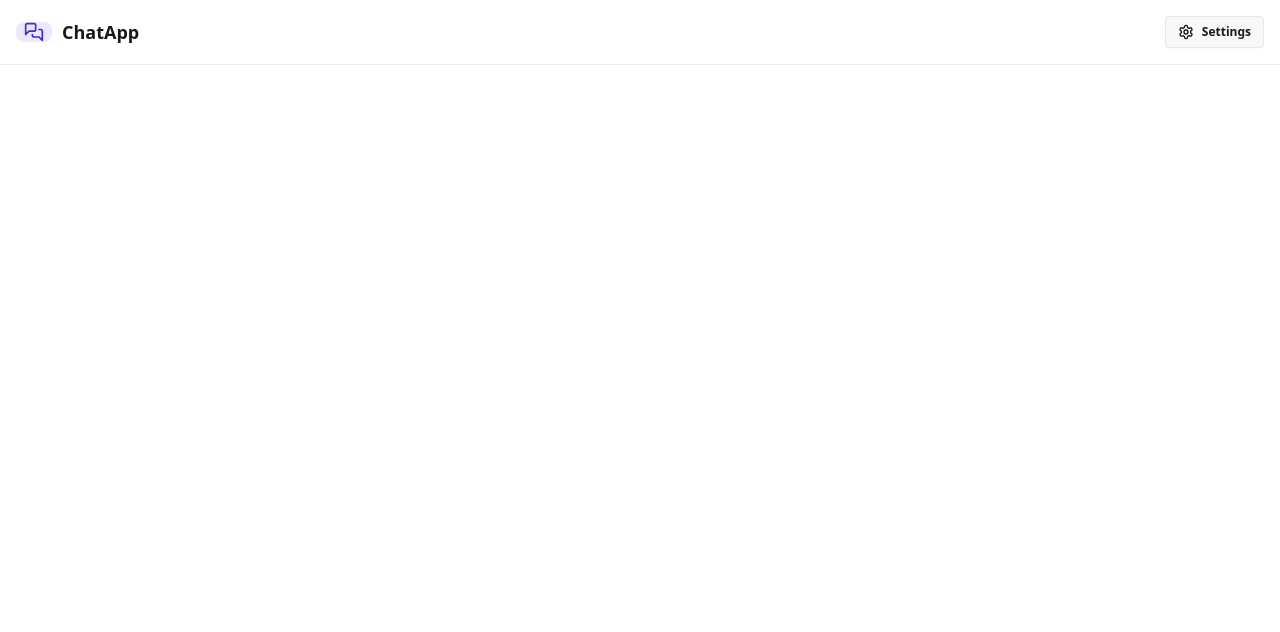
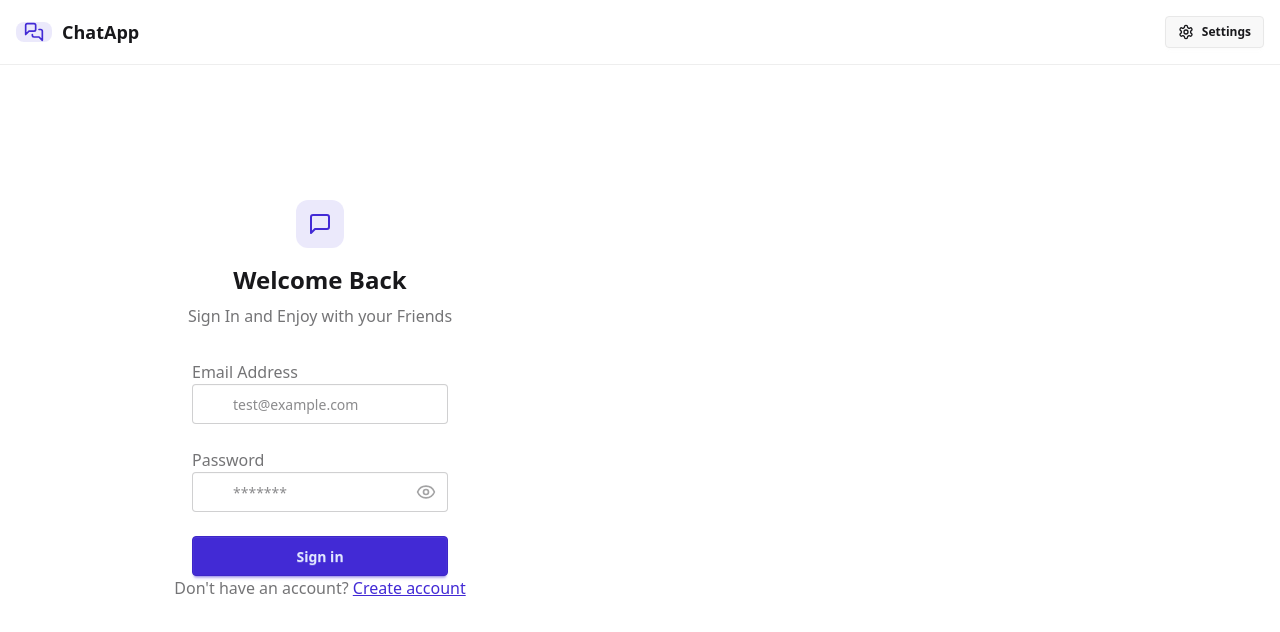
Before and after one commit to classyie/chat-frontend, a React (Vite) app: page /login in a window 1280 px wide. Shown: the top 632 px of the page. Built offline with nearby package versions, Linux system fonts and the light colour scheme; no server answers.

Commit message:
Login Page

```diff
--- a/src/pages/LoginPage.jsx
+++ b/src/pages/LoginPage.jsx
@@ -1,11 +1,112 @@
-import React from 'react'
+import React, { useState } from "react";
+import { useAuthStore } from "../store/useAuthStore";
+import { Eye, EyeOff, Loader2, Mail, MessageSquare } from "lucide-react";
+import { Link } from "react-router-dom";
 
 const LoginPage = () => {
+  const [showPassword, setShowPassword] = useState(false);
+  const [formData, setFormData] = useState({
+    email: "",
+    password: "",
+  });
+  const { login, isLoggingIn } = useAuthStore();
+  const handleSubmit = (e) => {
+    e.preventDefault();
+    login(formData);
+  };
   return (
-    <div>
-
+    <div className="h-screen grid lg:grid-cols-2">
+      {/* Left Side */}
+      <div className="flex flex-col justify-center items-center p-6 sm:p-12">
+        {/* Logo */}
+        <div className="text-center mb-8">
+          <div className="flex flex-col items-center gap-2 group">
+            <div className="w-12 h-12 rounded-xl bg-primary/10 flex items-center justify-center group-hover:bg-primary/20 transition-colors">
+              <MessageSquare className="size-6 text-primary" />
+            </div>
+            <h1 className="text-2xl font-bold mt-2">Welcome Back</h1>
+            <p className="text-base-content/60">
+              Sign In and Enjoy with your Friends
+            </p>
+          </div>
+        </div>
+        {/* Form */}
+        <form onSubmit={handleSubmit} className="space-y-6">
+          <div className="form-control">
+            <label className="label">
+              <span className="label-text font-medium">Email Address</span>
+            </label>
+            <div className="relative">
+              <div className="absolute inset-y-0 left-0 pl-3 flex items-center pointer-events-none">
+                <Mail className="h-5 w-5 text-base-content/40" />
+              </div>
+              <input
+                type="email"
+                className="input input-bordered w-full pl-10"
+                value={formData.email}
+                placeholder="test@example.com"
+                onChange={(e) =>
+                  setFormData({ ...formData, email: e.target.value })
+                }
+              />
+            </div>
+          </div>
+          <div className="form-control">
+            <label className="label">
+              <span className="label-text font-medium">Password</span>
+            </label>
+            <div className="relative">
+              <div className="absolute inset-y-0 left-0 pl-3 flex items-center pointer-events-none">
+                <Mail className="h-5 w-5 text-base-content/40" />
+              </div>
+              <input
+                type={showPassword ? "text" : "password"}
+                className="input input-bordered w-full pl-10"
+                value={formData.password}
+                placeholder="*******"
+                onChange={(e) =>
+                  setFormData({ ...formData, password: e.target.value })
+                }
+              />
+              <button
+                type="button"
+                className="absolute inset-y-0 right-0 pr-3 flex items-center"
+                onClick={() => setShowPassword(!showPassword)}
+              >
+                {showPassword ? (
+                  <EyeOff className="size-5 text-base-content/40" />
+                ) : (
+                  <Eye className="h-5 w-5 text-base-content/40" />
+                )}
+              </button>
+            </div>
+          </div>
+          <button
+            type="submit"
+            className="btn btn-primary w-full"
+            disabled={isLoggingIn}
+          >
+            {isLoggingIn ? (
+              <>
+                <Loader2 className="h-5 w-5 animate-spin" />
+                Loading...
+              </>
+            ) : (
+              "Sign in"
+            )}
+          </button>
+        </form>
+        <div className="text-center">
+          <p className="text-base-content/60">
+            Don't have an account?{" "}
+            <Link to="/signup" className="link link-primary">
+              Create account
+            </Link>
+          </p>
+        </div>
+      </div>
     </div>
-  )
-}
+  );
+};
 
 export default LoginPage;
--- a/src/store/useAuthStore.js
+++ b/src/store/useAuthStore.js
@@ -45,5 +45,18 @@ export const useAuthStore = create((set) => ({
             console.error("Error in logout", error.response.data.message);
             toast.error("An error occurred during logout");
         }
+    },
+    login: async (data) => {
+        set({ isLoggingIn: true });
+        try {
+            const response = await axiosInstance.post("/auth/login", data);
+            set({ authUser: response.data });
+            toast.success("Login Successful");
+        } catch (error) {
+            const errorMessage = error.response?.data?.message || "An error occurred during login";
+            toast.error(errorMessage);
+        } finally {
+            set({ isLoggingIn: false });
+        }
     }
 }))
```
